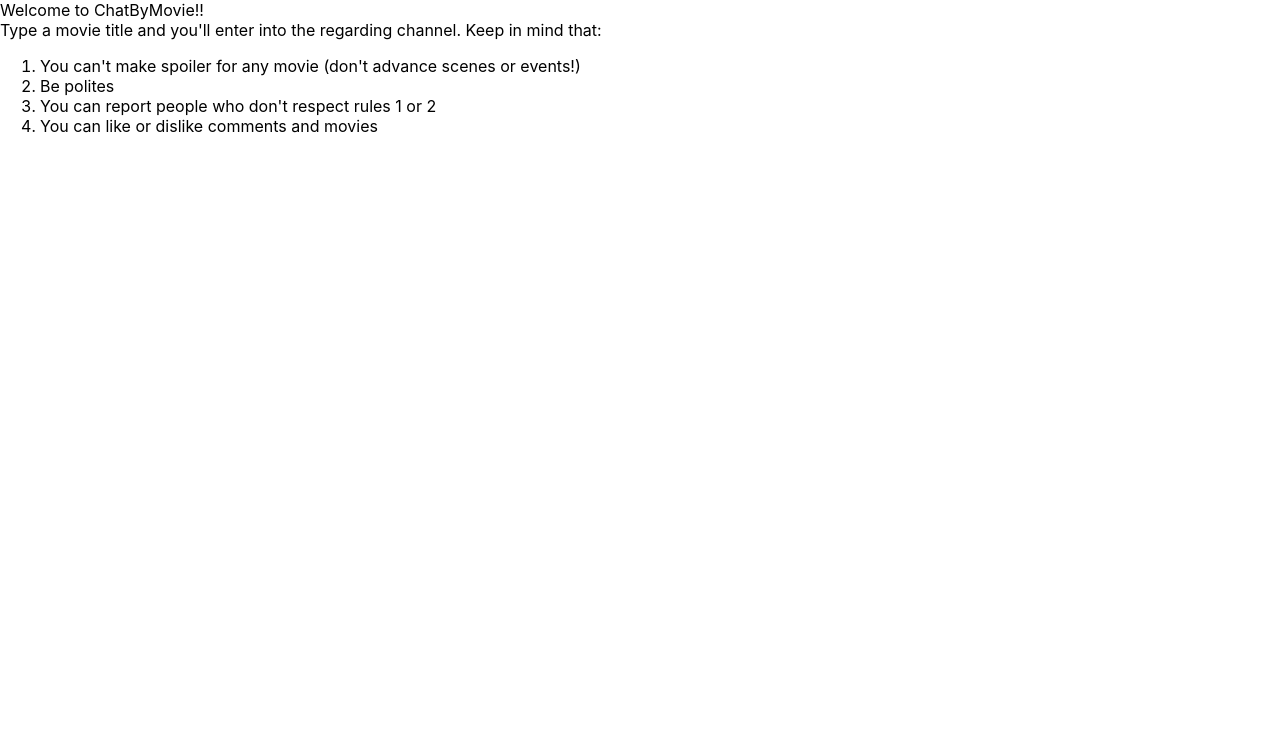
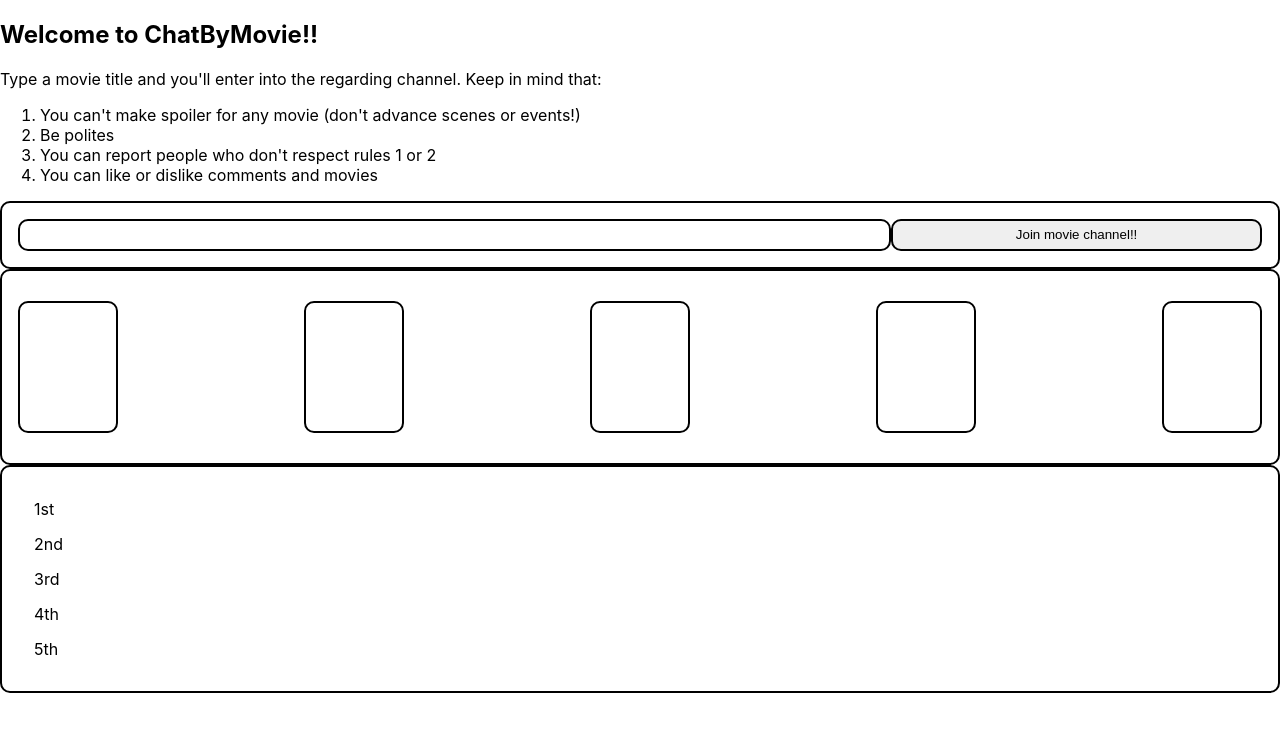
Before and after one commit to davidsantmar/chatbymovie, a React (Create React App) app: page / in a window 1280 px wide. Shown: the top 732 px of the page. Built offline with nearby package versions, Linux system fonts and the light colour scheme.

Commit message:
added homepage

```diff
--- a/src/App.css
+++ b/src/App.css
@@ -1,38 +1,43 @@
-.App {
-  text-align: center;
+.input--movie--container{
+  display: flex;
+  justify-content: space-evenly;
+  padding: 1rem;
+  border: solid 2px black;
+  border-radius: 10px;
+  height: 2rem;
 }
+.input__field{
+  border: solid 2px black;
+  border-radius: 10px;
+  width: 70%;
+}
+.join__button{
+  border: solid 2px black;
+  border-radius: 10px;
+  width: 30%;
+}
+.most--rated--movies--container{
+  display: flex;
+  justify-content: space-between;
+  align-items: center;
+  border: solid 2px black;
+  border-radius: 10px;
+  height: 10rem;
+  padding: 1rem;
 
-.App-logo {
-  height: 40vmin;
-  pointer-events: none;
 }
-
-@media (prefers-reduced-motion: no-preference) {
-  .App-logo {
-    animation: App-logo-spin infinite 20s linear;
-  }
+.most__rated{
+  border: solid 2px black;
+  border-radius: 10px;
+  height: 8rem;
+  width: 6rem;
 }
-
-.App-header {
-  background-color: #282c34;
-  min-height: 100vh;
+.users--ranking--container{
   display: flex;
+  justify-content: space-between;
   flex-direction: column;
-  align-items: center;
-  justify-content: center;
-  font-size: calc(10px + 2vmin);
-  color: white;
+  border: solid 2px black;
+  border-radius: 10px;
+  height: 10rem;
+  padding: 2rem;
 }
-
-.App-link {
-  color: #61dafb;
-}
-
-@keyframes App-logo-spin {
-  from {
-    transform: rotate(0deg);
-  }
-  to {
-    transform: rotate(360deg);
-  }
-}
--- a/src/App.js
+++ b/src/App.js
@@ -1,13 +1,19 @@
-import logo from './logo.svg';
 import './App.css';
 import Header from './redux/components/Header';
 import Instructions from './redux/components/Instructions';
+import InputMovie from './redux/components/InputMovie';
+import UsersRanking from './redux/components/UsersRanking';
+import MoviesRank from './redux/components/MoviesRank';
 
 function App() {
   return (
     <>
       <Header />
       <Instructions />
+      <InputMovie />
+      <MoviesRank />
+      <UsersRanking />
+
     </>
   );
 }
--- a/src/redux/components/Header.jsx
+++ b/src/redux/components/Header.jsx
@@ -2,9 +2,9 @@
 
 const Header = () => {
     return (
-        <div>
+        <h2>
             Welcome to ChatByMovie!!
-        </div>
+        </h2>
     );
 };
 
--- /dev/null
+++ b/src/redux/components/InputMovie.jsx
@@ -0,0 +1,14 @@
+import React from 'react';
+
+const InputMovie = () => {
+    return (
+        <>
+            <div className="input--movie--container">
+                <input type="text" className="input__field" />
+                <button type="button" className="join__button">Join movie channel!!</button>
+            </div>
+        </>
+    );
+};
+
+export default InputMovie;
--- /dev/null
+++ b/src/redux/components/MoviesRank.jsx
@@ -0,0 +1,15 @@
+import React from 'react';
+
+const MoviesRank= () => {
+    return (
+        <div className="most--rated--movies--container">
+            <div className="most__rated"></div>
+            <div className="most__rated"></div>
+            <div className="most__rated"></div>
+            <div className="most__rated"></div>
+            <div className="most__rated"></div>
+        </div>
+    );
+};
+
+export default MoviesRank;
--- /dev/null
+++ b/src/redux/components/UsersRanking.jsx
@@ -0,0 +1,15 @@
+import React from 'react';
+
+const UsersRanking = () => {
+    return (
+        <div className="users--ranking--container">
+            <div className="first__user">1st</div>
+            <div className="first__user">2nd</div>
+            <div className="first__user">3rd</div>
+            <div className="first__user">4th</div>
+            <div className="first__user">5th</div>
+        </div>
+    );
+};
+
+export default UsersRanking;
```
